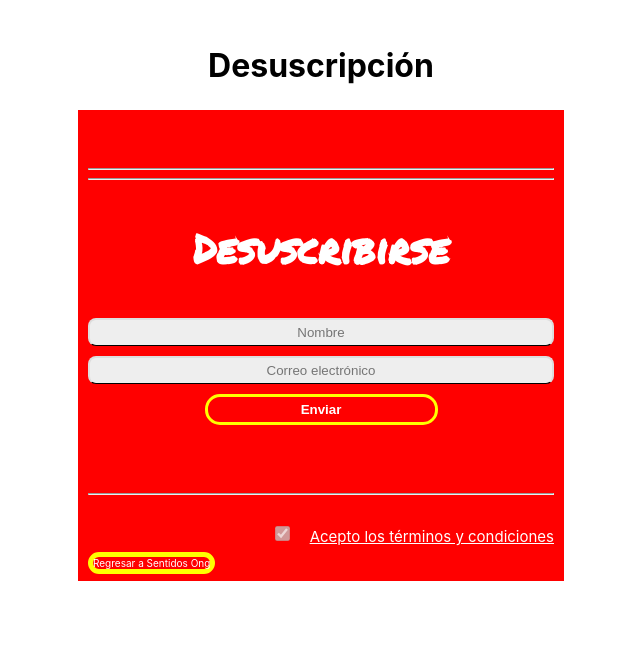
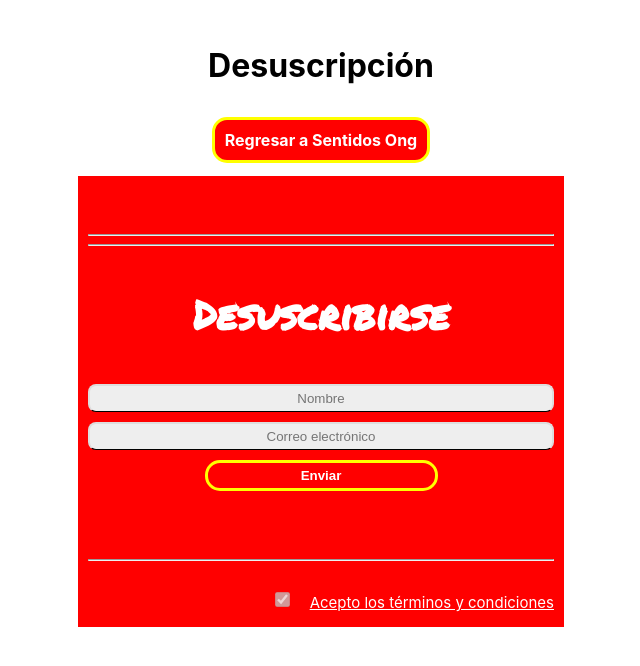
Before and after one commit to Xantino1997/sentidos-blog, a React (Create React App) app in the folder client/: page /desuscribir in a window 1280 px wide. Shown: the top 666 px of the page, without its empty margins (319-959 px from the left). Built offline with nearby package versions, Linux system fonts and the light colour scheme; a web font is replaced by a local one.

Commit message:
Update Desuscribe.js

```diff
--- a/client/src/Desuscribe.js
+++ b/client/src/Desuscribe.js
@@ -52,6 +52,9 @@ export default function Desuscribe() {
   return (
     <div style={{ width: "100%", padding: "25px", display: "flex", flexDirection: "column", justifyContent: "space-around", alignItems: "center" }}>
       <h1>Desuscripción</h1>
+     <Link to="/" className="btn-form-desuscribe">
+        Regresar a Sentidos Ong
+      </Link>
       <form className="footer-form" onSubmit={handleUnsubscribe}>
         <br />
         <br />
@@ -94,10 +97,6 @@ export default function Desuscribe() {
             Acepto los términos y condiciones
           </Link>
         </div>
-
-        <Link to="/" className="ver-completo">
-          Regresar a Sentidos Ong
-        </Link>
       </form>
     </div>
   );
```
